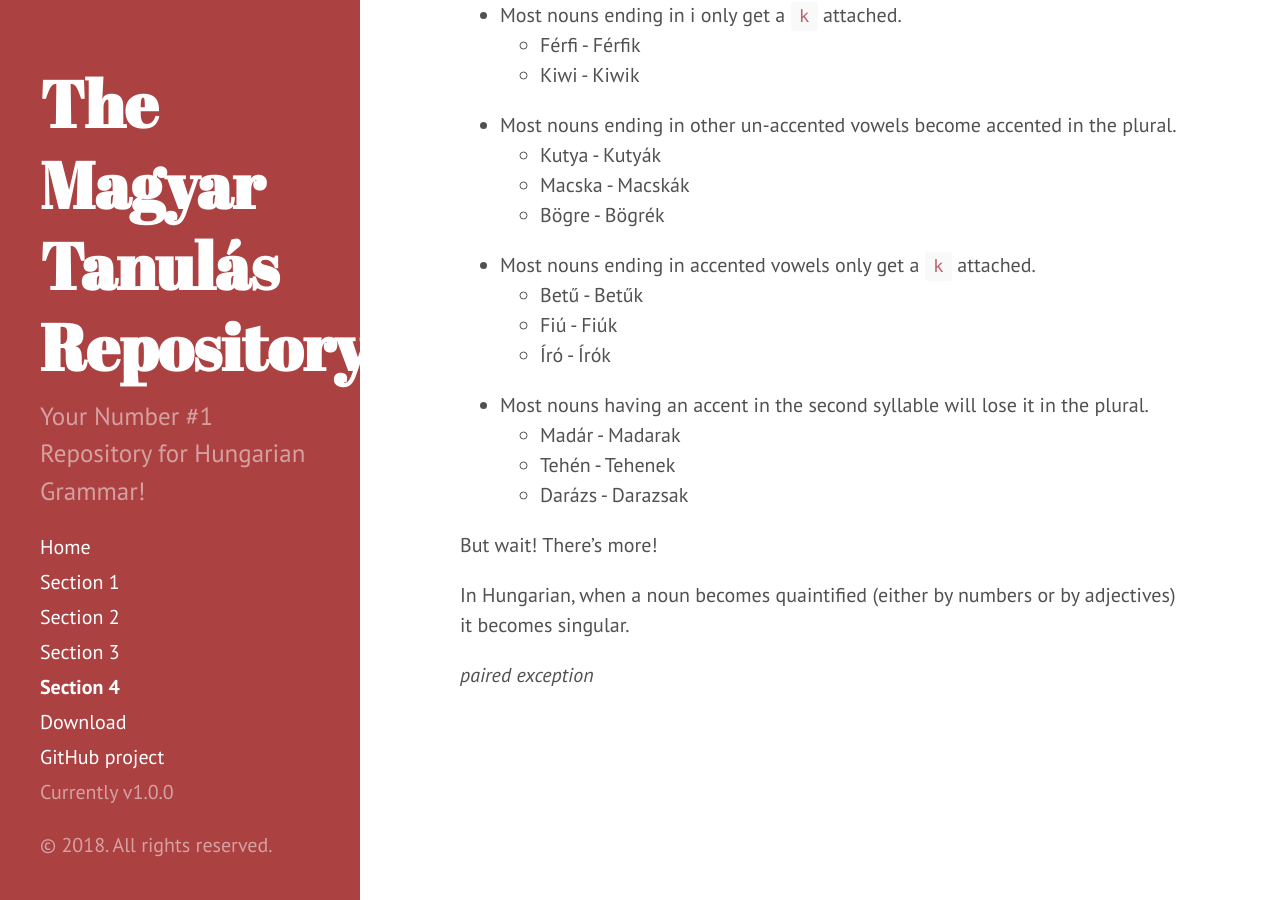
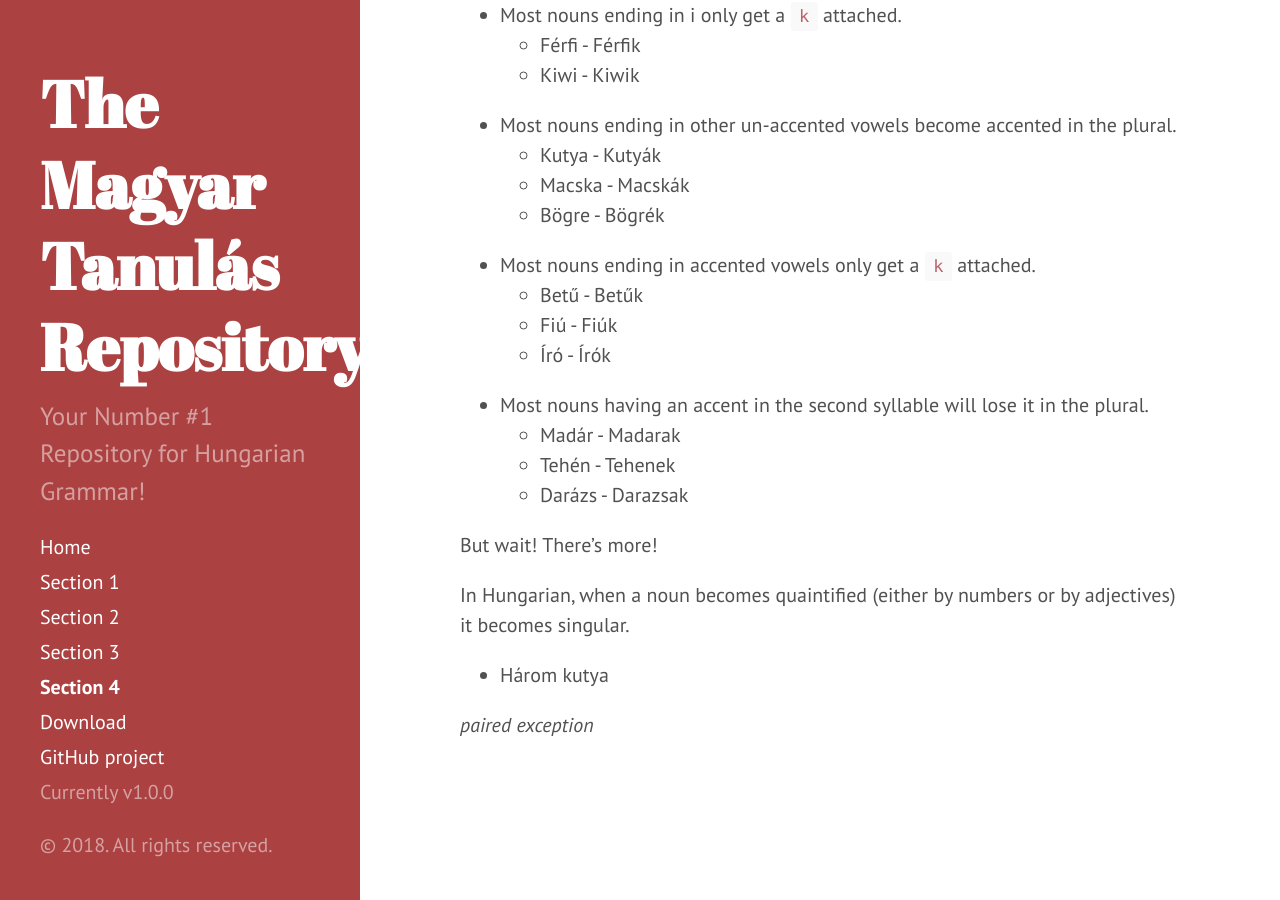
Before and after one commit to Magyartanulas/magyartanulas.github.io, a Jekyll site: the page built from Section4.md, in a window 1280 px wide and 900 px high, scrolled down 1971 px. Built offline with Jekyll 4.4.1, drawn with Linux system fonts in a browser that asks for light colours; Markdown is read by kramdown in place of the engine named in the settings.

Commit message:
Update Section4.md

```diff
--- a/Section4.md
+++ b/Section4.md
@@ -70,5 +70,7 @@ But wait! There's more!
 
 In Hungarian, when a noun becomes quaintified (either by numbers or by adjectives) it becomes singular.
 
+* Három kutya
+
 
 *paired exception*
```
